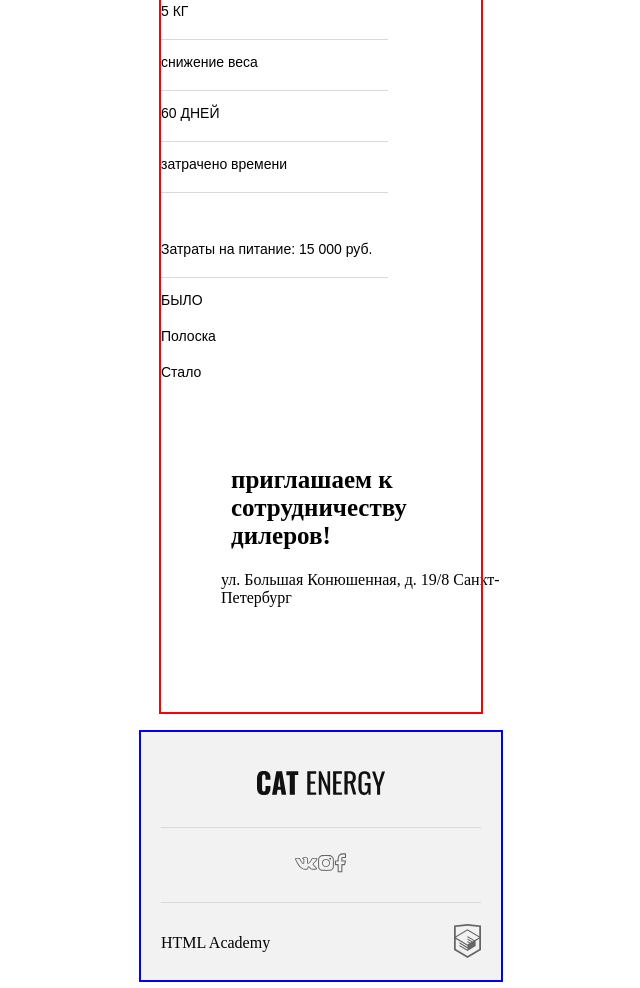
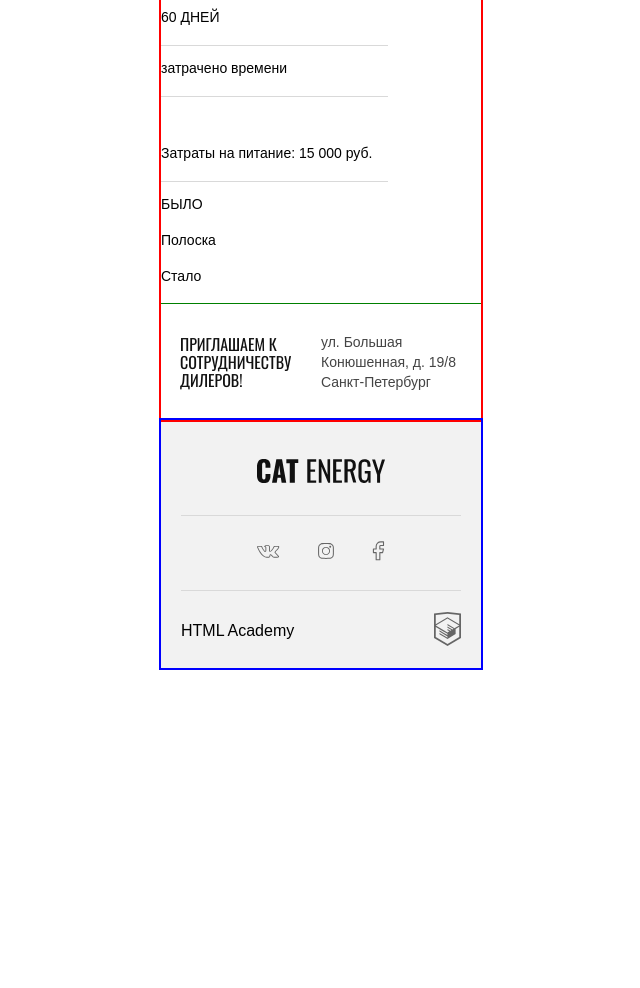
Before and after one commit to Vladislav1218/625487-cat-energy-22, a website: page source/index.html in a window 1280 px wide. Shown: the part 2052-3040 px from the top of the page, without its empty margins (319-959 px from the left). After the commit the page ends 2728 px from the top, so only its background shows below. Drawn offline with nearby package versions, Linux system fonts and the light colour scheme; files that its build step writes are made by us from their sources.

Commit message:
colladoration доделал

```diff
--- a/source/index.html
+++ b/source/index.html
@@ -76,16 +76,12 @@
           <div class="example__item">Стало</div>
     </section>
     <section class="collaboration">
-      <ul class="collaboration__list">
-        <li class="collaboration__item">
-          <h2 class="collaboration__subtitle">приглашаем
+          <h3 class="collaboration__subtitle">приглашаем
             к сотрудничеству
-            дилеров!</h2>
+            дилеров!</h3>
           <p class="collaboration__text">ул. Большая
             Конюшенная, д. 19/8
             Санкт-Петербург</p>
-        </li>
-      </ul>
     </section>
     <!-- <section class="map"></section> -->
   </main>
@@ -95,26 +91,21 @@
       </div>
     </section>
     <section class="footer__socials">
-      <div class="footer__socials-list">
-        <div class="footer__socials-listitem">
+      <ul class="footer__socials-list">
+        <li class="footer__socials-listitem">
             <a href="#"><img src="./img/VK.svg" class="footer__socials-item"></a>
-          </div>
-          <div class="footer__socials-listitem">
+        </li>
+        <li class="footer__socials-listitem">
             <a href="#"><img src="./img/Inst.svg" class="footer__socials-item"></a>
-          </div>
-          <div class="footer__socials-listitem">
+        </li>
+        <li class="footer__socials-listitem">
             <a href="#"><img src="./img/Fb.svg" class="footer__socials-item"></a>
-        </div>
-      </div>
+        </li>
+      </ul>
     </section>
     <section class="footer__author">
-        <div class="footer__author-text">
-            <p>HTML Academy</p>
-        </div>
-        <div class="footer__author-textitem">
-            <a href="#"><img src="./img/html academy.svg" class="footer-item"></a>
-        </div>
-
+            <p class="footer__author-text">HTML Academy</p>
+            <a class="footer__author-logo" href="#"><img src="./img/html academy.svg"></a>
     </section>
   </footer>
 </body>
--- a/source/less/blocks/collaboration.less
+++ b/source/less/blocks/collaboration.less
@@ -1,27 +1,31 @@
 .collaboration{
-    left: 0%;
-    right: 0%;
-    top: 77.62%;
-    bottom: 18.79%;
     background: #FFFFFF;
-}
-
-.collaboration__list{
-    list-style: none;
-}
-
-.collaboration__item{
-    width: 280px;
-    height: 266px;
-    padding-top: 30px;
-    padding-left: 20px;
-    margin-bottom: 20px;
+    display: flex;
+    align-items: center;
+    justify-content: space-between;
+    padding: 28px 19px;
+    outline: 1px solid green;
 }
 
 .collaboration__subtitle{
-    font-family: Oswald;
-    font-size: 25px;
-    margin-top: 20px;
-    margin-left: 10px;
-    margin-right: 75px;
+    font-family: Oswaldregular;
+    font-size: 16px;
+    margin: 0px;
+    padding: 0px;
+    width: 50%;
+    font-weight: 400;
+    line-height: 18px;
+    color: #111111;
+    text-transform: uppercase;
 }
+
+.collaboration__text{
+    font-family: Arial;
+    font-size: 14px;
+    font-weight: 400;
+    line-height: 20px;
+    margin: 0px;
+    padding: 0px;
+    width: 50%;
+    color: #444444;
+}
--- a/source/less/blocks/footer.less
+++ b/source/less/blocks/footer.less
@@ -29,13 +29,16 @@
 }
 
 
-.footer__socials-list {
+.footer__socials-list{
     display: flex;
     align-items: center;
-    justify-content: center;
+    width: 128px;
+    justify-content: space-between;
+    padding: 0%;
+    margin: 0%;
 }
 
-.footer__socials-listitem {
+.footer__socials-listitem{
     display: flex;
     align-items: center;
     justify-content: center;
@@ -49,13 +52,13 @@
 }
 
 .footer__author-text{
+    font-family: Arial, sans-serif;
     display: flex;
     align-items: center;
     justify-content: center;
 }
 
-.footer__author-textitem{
-    display: flex;
+.footer__author-logo{
     align-items: center;
     justify-content: center;
 }
--- a/source/less/style.less
+++ b/source/less/style.less
@@ -6,3 +6,24 @@
 @import "blocks/main.less";
 @import "blocks/header.less";
 @import "blocks/footer.less";
+@font-face {
+    font-family: Oswaldregular;
+    font-style: normal;
+    font-weight: 400;
+    src: local("Oswaldregular"),
+         url("/fonts/oswaldregular.woff2") format("woff2"),
+         url("/fonts/oswaldregular.woff") format("woff");
+}
+
+@font-face {
+    font-family: Oswaldmedium;
+    font-style: normal;
+    font-weight: 400;
+    src: local("Oswaldregular"),
+         url("/fonts/oswaldmedium.woff2") format("woff2"),
+         url("/fonts/oswaldmedium.woff") format("woff");
+}
+
+* {
+    box-sizing: border-box;
+}
```
